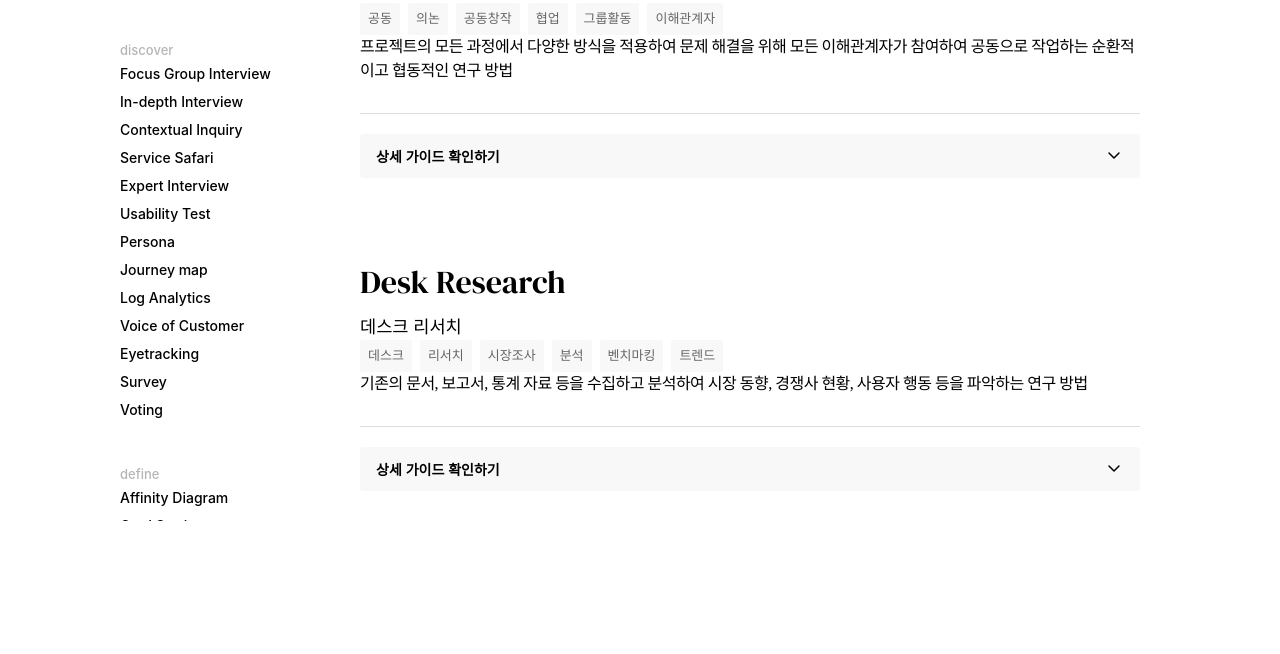
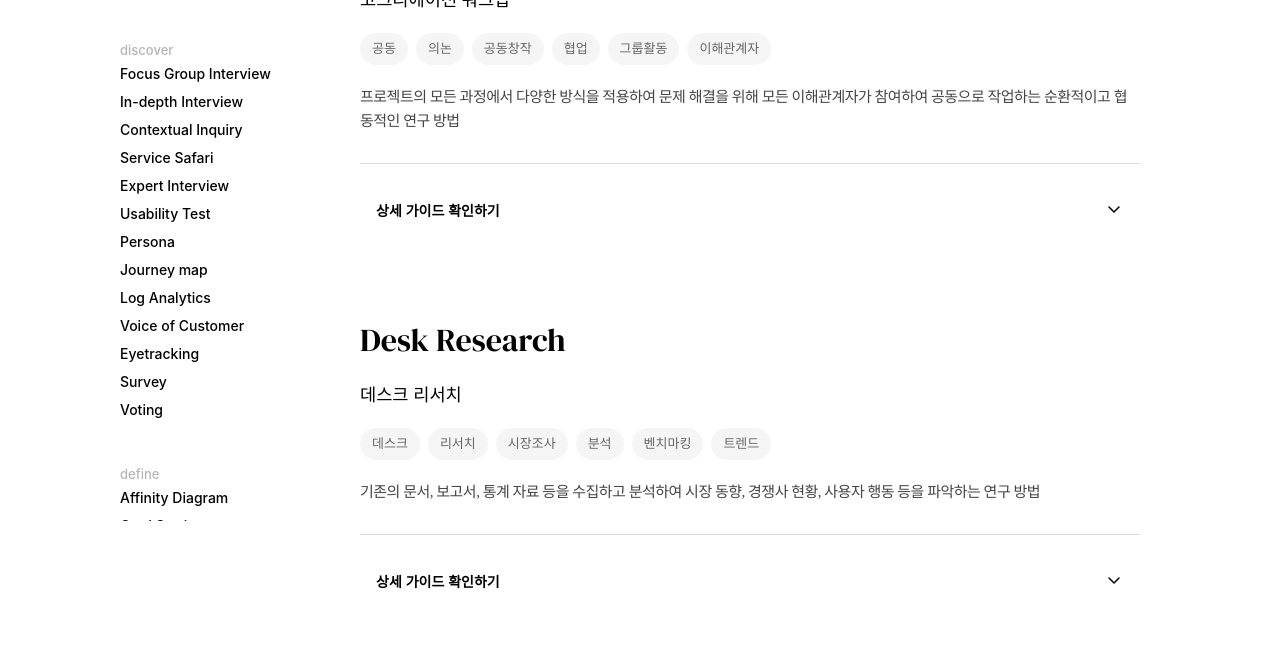
Before and after one commit to ynn-i/XC-consulting, a website: page index.html in a window 1280 px wide. Shown: the part 666-1320 px from the top of the page. Drawn offline with Linux system fonts and the light colour scheme; a web font is replaced by a local one.

Commit message:
Style : 토글 스타일 수정 1

```diff
--- a/styles/abstracts/_variables.scss
+++ b/styles/abstracts/_variables.scss
@@ -6,6 +6,7 @@ $light-gray: #f5f5f5;
 $medium-gray: #ddd;
 $dark-gray: #666666;
 $white: #ffffff;
+$border-color: #e0e0e0;
 
 // Sizes
 $max-width: 1680px;
--- a/styles/main.scss
+++ b/styles/main.scss
@@ -24,28 +24,3 @@
 
 // Utilities
 @import 'utilities/responsive';
-
-// Content Wrapper
-.content-wrapper {
-  display: flex;
-  position: relative;
-  max-width: $max-width;
-  margin: 0 auto;
-  padding-right: 120px;
-}
-
-// Main Content
-.main-content {
-  flex: 1;
-  margin-left: 20px;
-  padding: 0 20px;
-  min-width: 0; // Prevent flex item from overflowing
-}
-
-// Footer
-.footer {
-  background-color: $primary-color;
-  color: $white;
-  padding: 2rem 0;
-  text-align: center;
-}
--- a/styles/pages/_main.scss
+++ b/styles/pages/_main.scss
@@ -1,10 +1,14 @@
-// Guide Section
+// ====================================
+// GUIDE SECTION
+// ====================================
+
 .guide {
   margin-top: 30px;
   border-top: 1px solid $medium-gray;
   padding-top: 20px;
   color: #000;
 
+  // Guide Toggle Button
   .guide-toggle {
     display: flex;
     align-items: center;
@@ -12,7 +16,9 @@
     width: 100%;
     cursor: pointer;
     transition: all 0.3s ease;
-    padding: 10px 0;
+    // padding: 10px 0;
+    background: none;
+    border: none;
 
     span {
       font-size: 14px;
@@ -20,12 +26,16 @@
       font-weight: 600;
     }
 
+    // Arrow Icon Animation
     .arrow-icon {
       width: 20px;
       height: 20px;
       transition: transform 0.3s ease;
+      display: inline-block;
+      margin-left: 0.5rem;
     }
 
+    // Active State
     &.active {
       .arrow-icon {
         transform: rotate(180deg);
@@ -33,24 +43,37 @@
     }
   }
 
+  // Guide Content Container
   .guide-content {
     display: none;
     margin-top: 20px;
+    background-color: $white;
+    // border: 1px solid $border-color;
+    border-radius: 4px;
+    // padding: 1rem;
 
     &.active {
       display: block;
     }
   }
 
+  // Guide List Items
   .guide-list {
     li {
       margin-bottom: 20px;
 
       &:last-child {
         margin-bottom: 0;
+        display: flex;
+        gap: 20px;
+
+        .guide-item {
+          flex: 1;
+        }
       }
     }
 
+    // Individual Guide Item Card
     .guide-item {
       display: flex;
       padding: 20px;
@@ -84,19 +107,13 @@
         color: #666;
       }
     }
-
-    li:last-child {
-      display: flex;
-      gap: 20px;
-
-      .guide-item {
-        flex: 1;
-      }
-    }
   }
 }
 
-// Sub Section
+// ====================================
+// SUB SECTION
+// ====================================
+
 .sub-section {
   margin-bottom: 40px;
 
@@ -116,8 +133,6 @@
   .content-box {
     background: #fff;
     border-radius: 12px;
-    padding: 30px;
-    box-shadow: 0 2px 8px rgba(0, 0, 0, 0.05);
 
     .description {
       font-size: 15px;
@@ -128,7 +143,10 @@
   }
 }
 
-// Tag List
+// ====================================
+// TAG LIST
+// ====================================
+
 .tag-list {
   display: flex;
   flex-wrap: wrap;
@@ -144,3 +162,35 @@
     font-weight: 500;
   }
 }
+
+// ====================================
+// LAYOUT COMPONENTS
+// ====================================
+
+// Content Wrapper
+.content-wrapper {
+  display: flex;
+  position: relative;
+  max-width: $max-width;
+  margin: 0 auto;
+  padding-right: 120px;
+}
+
+// Main Content Area
+.main-content {
+  flex: 1;
+  margin-left: 20px;
+  padding: 0 20px;
+  min-width: 0; // Prevent flex item from overflowing
+}
+
+// ====================================
+// FOOTER
+// ====================================
+
+.footer {
+  background-color: $primary-color;
+  color: $white;
+  padding: 2rem 0;
+  text-align: center;
+}
```
Also changed, not shown: styles/main.css, 1 other file.
